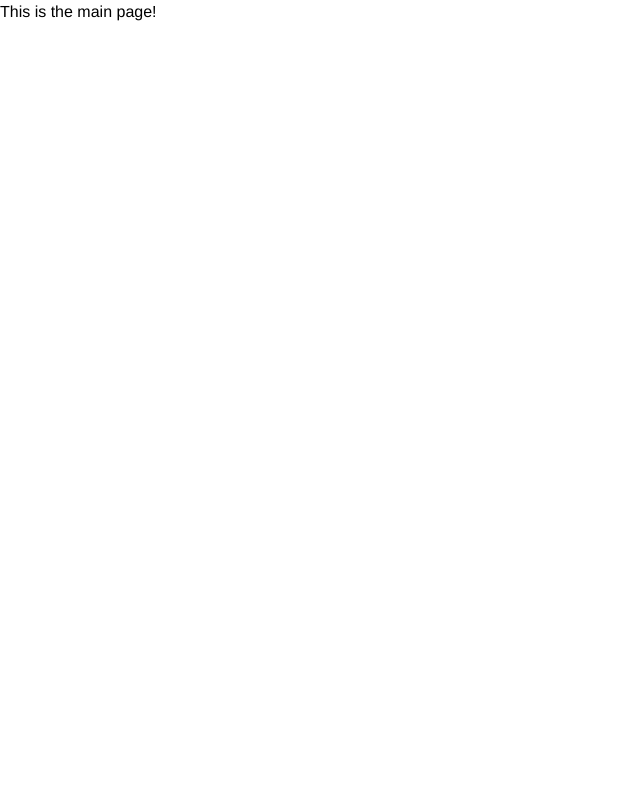
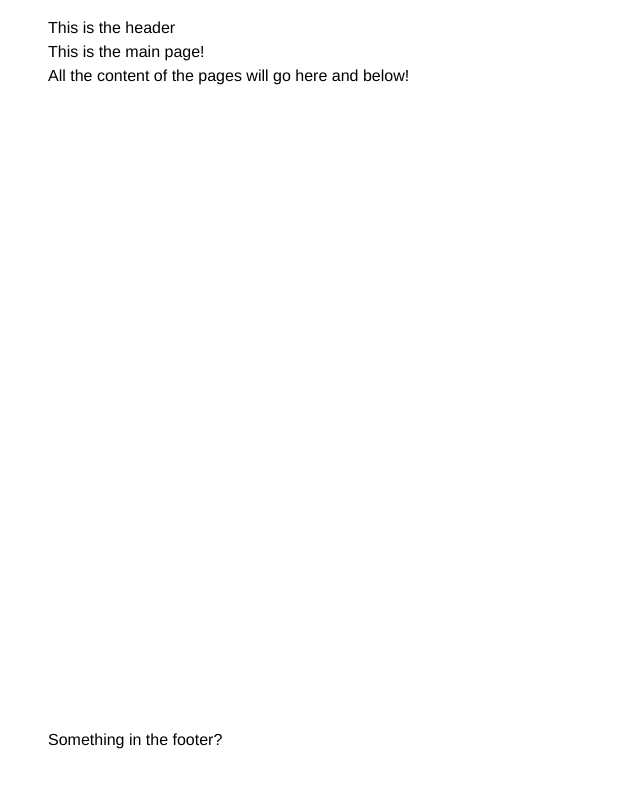
Before and after one commit to Personal-Organization-Franco/vanessa-sangiorgio-portfolio, a Gatsby site: page / in a window 1280 px wide. Shown: the whole page, without its empty margins (0-640 px from the left). Built offline with nearby package versions, Linux system fonts and the light colour scheme; Gatsby itself is replaced by a stand-in of ours.

Commit message:
feat: add initial styles

```diff
--- a/gatsby-config.ts
+++ b/gatsby-config.ts
@@ -43,7 +43,18 @@ const config: GatsbyConfig = {
 			},
 		},
 		"gatsby-plugin-image",
-		"gatsby-plugin-sharp",
+		{
+			resolve: `gatsby-plugin-sharp`,
+			options: {
+				defaults: {
+					formats: [`auto`, `webp`],
+					placeholder: `dominantColor`,
+					quality: 50,
+					breakpoints: [360, 750, 1080, 1366, 1920],
+					backgroundColor: `transparent`,
+				},
+			},
+		},
 		"gatsby-transformer-sharp",
 		"gatsby-plugin-postcss",
 		"gatsby-plugin-sitemap",
--- /dev/null
+++ b/src/components/Footer.tsx
@@ -0,0 +1,7 @@
+import React from "react";
+
+const Footer = ({ children }: { children: React.ReactNode }) => {
+	return <footer className="py-12">{children}</footer>;
+};
+
+export default Footer;
--- /dev/null
+++ b/src/components/Header.tsx
@@ -0,0 +1,7 @@
+import React from "react";
+
+const Header = ({ children }: { children: React.ReactNode }) => {
+	return <header>{children}</header>;
+};
+
+export default Header;
--- a/src/components/MainLayout.tsx
+++ b/src/components/MainLayout.tsx
@@ -1,7 +1,15 @@
 import React from "react";
+import Footer from "./Footer";
+import Header from "./Header";
 
 const MainLayout = ({ children }: { children: React.ReactNode }) => {
-	return <main>{children}</main>;
+	return (
+		<main className="px-12 pt-4 flex flex-col min-h-screen">
+			<Header>This is the header</Header>
+			<section className="grow">{children}</section>
+			<Footer>Something in the footer?</Footer>
+		</main>
+	);
 };
 
 export default MainLayout;
--- a/src/pages/index.tsx
+++ b/src/pages/index.tsx
@@ -7,6 +7,7 @@ const IndexPage = () => {
 	return (
 		<MainLayout>
 			<h1>This is the main page!</h1>
+			<h2>All the content of the pages will go here and below!</h2>
 		</MainLayout>
 	);
 };
--- a/src/styles/global.css
+++ b/src/styles/global.css
@@ -8,4 +8,10 @@
 		font-family: "Helvetica Neue", "Helvetica", "Open Sans", system-ui,
 			sans-serif;
 	}
+
+	:root {
+		--color-grey-1: #1b1b1b;
+		--color-grey-2: #6b6b6b;
+		--color-grey-3: #b3b3b3;
+	}
 }
--- a/tailwind.config.js
+++ b/tailwind.config.js
@@ -5,7 +5,12 @@ module.exports = {
 		`./src/components/**/*.{js,jsx,ts,tsx}`,
 	],
 	theme: {
+		colors: {
+			"grey-1": "var(--color-grey-1)",
+			"grey-2": "var(--color-grey-2)",
+			"grey-3": "var(--color-grey-3)",
+		},
 		extend: {},
 	},
 	plugins: [],
-}
+};
```
Lines whose indentation alone changed are shown as unchanged.
